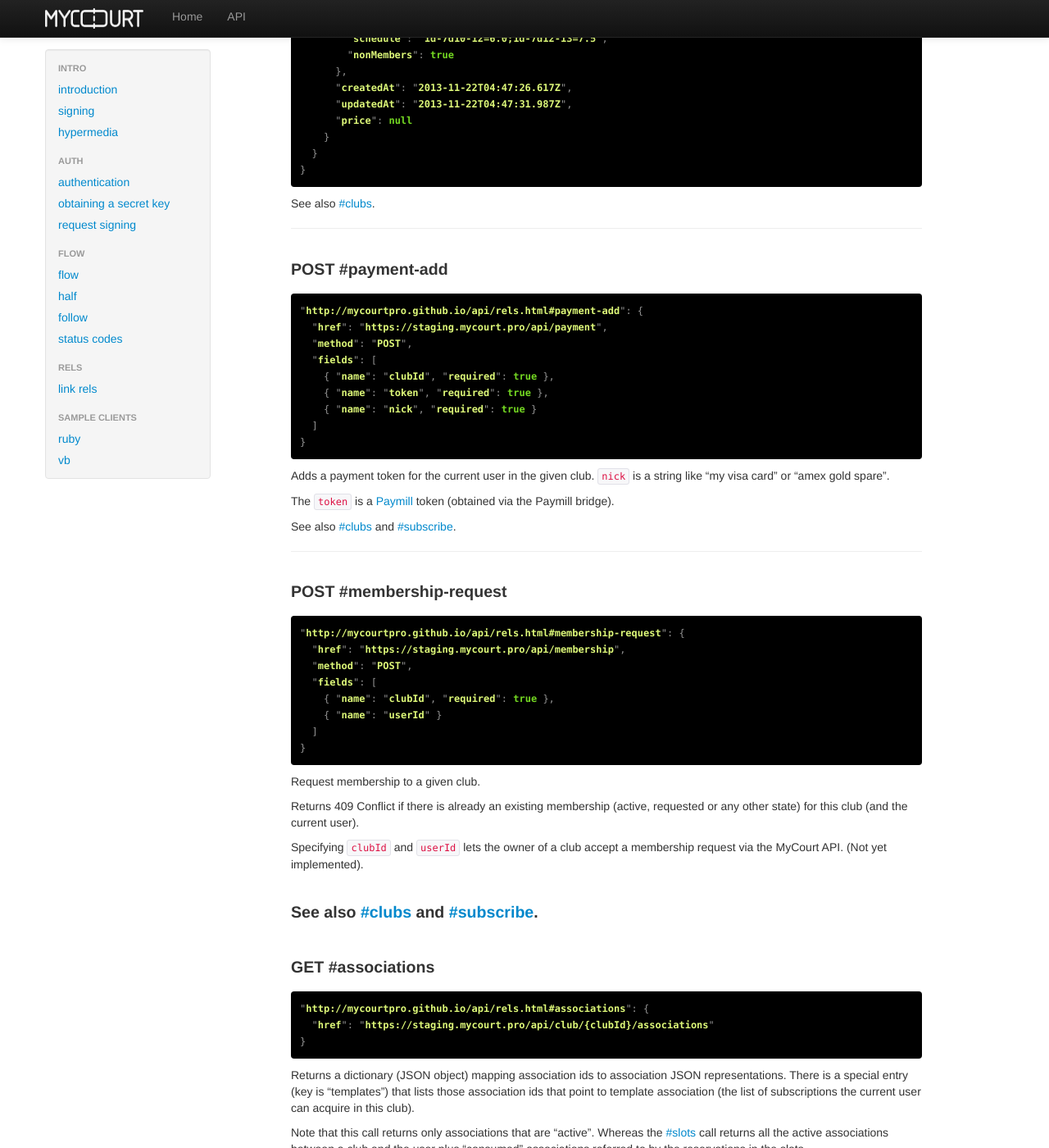
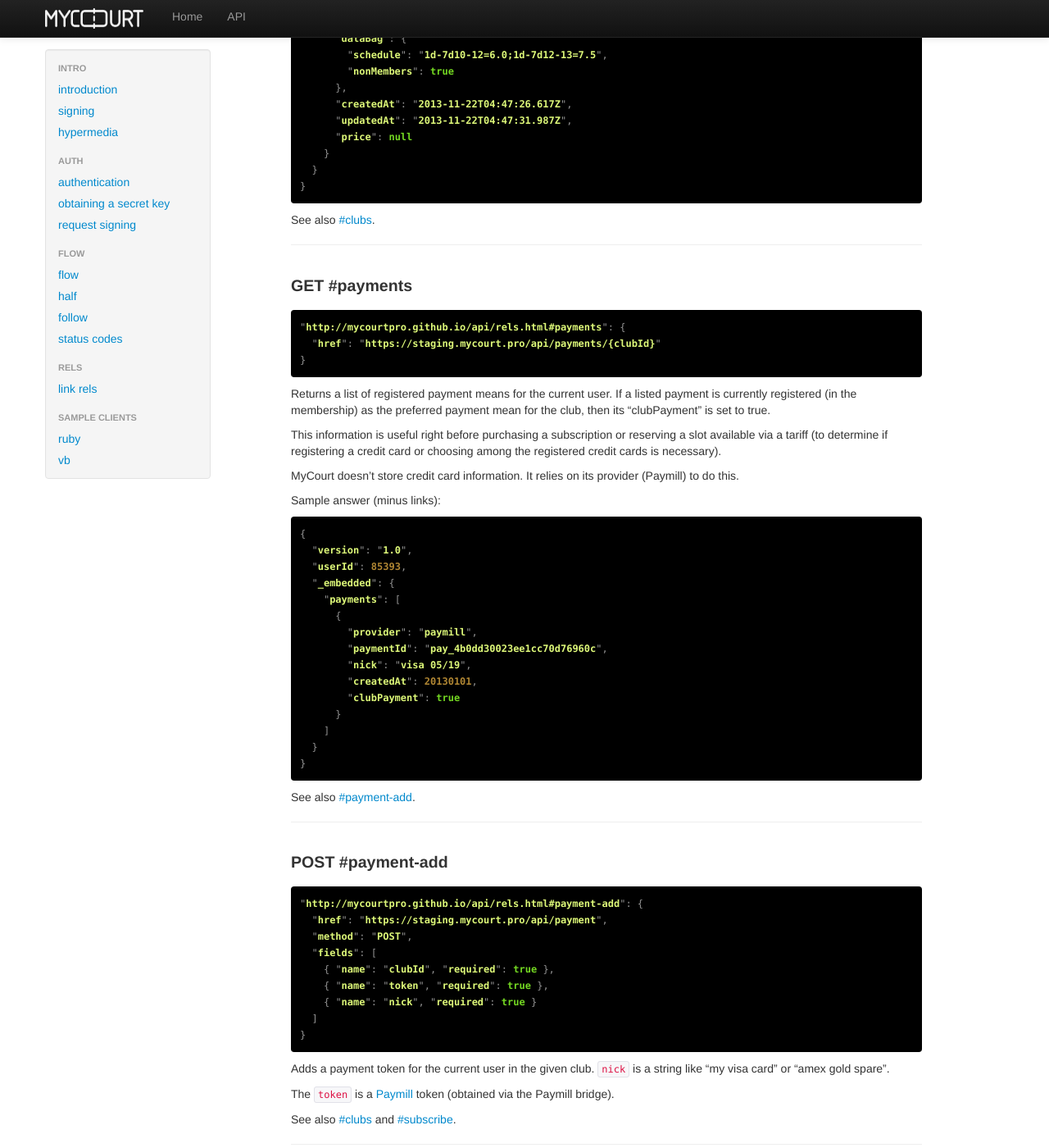
Before and after one commit to mycourtpro/mycourtpro.github.io, a Jekyll site: the page built from api/rels.md, in a window 1280 px wide and 1400 px high, scrolled down 8273 px. Shown: the whole window at 82% size. Built offline with Jekyll 4.4.1, drawn with Linux system fonts in a browser that asks for light colours.

Commit message:
document #payments

```diff
--- a/api/rels.md
+++ b/api/rels.md
@@ -20,6 +20,7 @@ Here is a list of the rels supported by the MyCourt API. Click to jump to detail
 * [#bookmark-add](#bookmark-add) (POST)
 * [#bookmark-remove](#bookmark-remove) (DELETE)
 * [#slots](#slots)
+* [#payments](#payments)
 * [#payment-add](#payment-add) (POST)
 * [#membership-request](#membership-request) (POST)
 * [#associations](#associations)
@@ -453,6 +454,44 @@ See also [#clubs](#clubs).
 
 ---
 
+<h2 id="payments">GET #payments</h2>
+
+{% highlight javascript %}
+"http://mycourtpro.github.io/api/rels.html#payments": {
+  "href": "https://staging.mycourt.pro/api/payments/{clubId}"
+}
+{% endhighlight %}
+
+Returns a list of registered payment means for the current user. If a listed payment is currently registered (in the membership) as the preferred payment mean for the club, then its "clubPayment" is set to true.
+
+This information is useful right before purchasing a subscription or reserving a slot available via a tariff (to determine if registering a credit card or choosing among the registered credit cards is necessary).
+
+MyCourt doesn't store credit card information. It relies on its provider (Paymill) to do this.
+
+Sample answer (minus links):
+
+{% highlight javascript %}
+{
+  "version": "1.0",
+  "userId": 85393,
+  "_embedded": {
+    "payments": [
+      {
+        "provider": "paymill",
+        "paymentId": "pay_4b0dd30023ee1cc70d76960c",
+        "nick": "visa 05/19",
+        "createdAt": 20130101,
+        "clubPayment": true
+      }
+    ]
+  }
+}
+{% endhighlight %}
+
+See also [#payment-add](#payment-add).
+
+---
+
 <h2 id="payment-add">POST #payment-add</h2>
 
 {% highlight javascript %}
```
